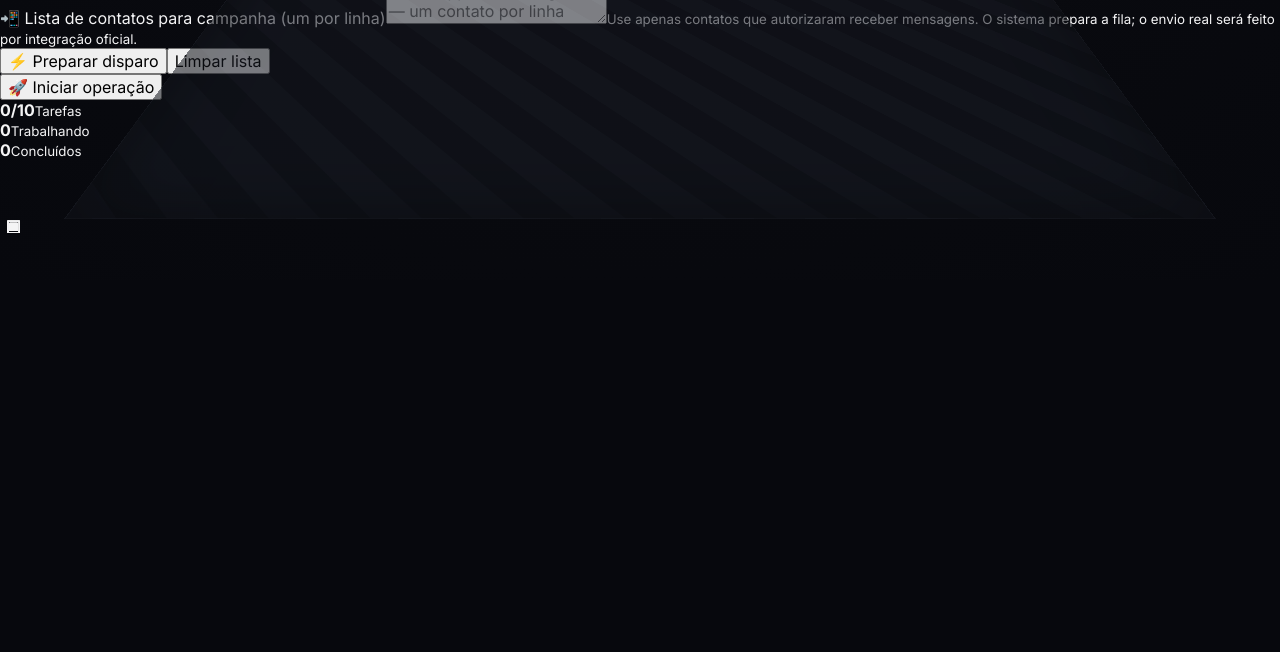
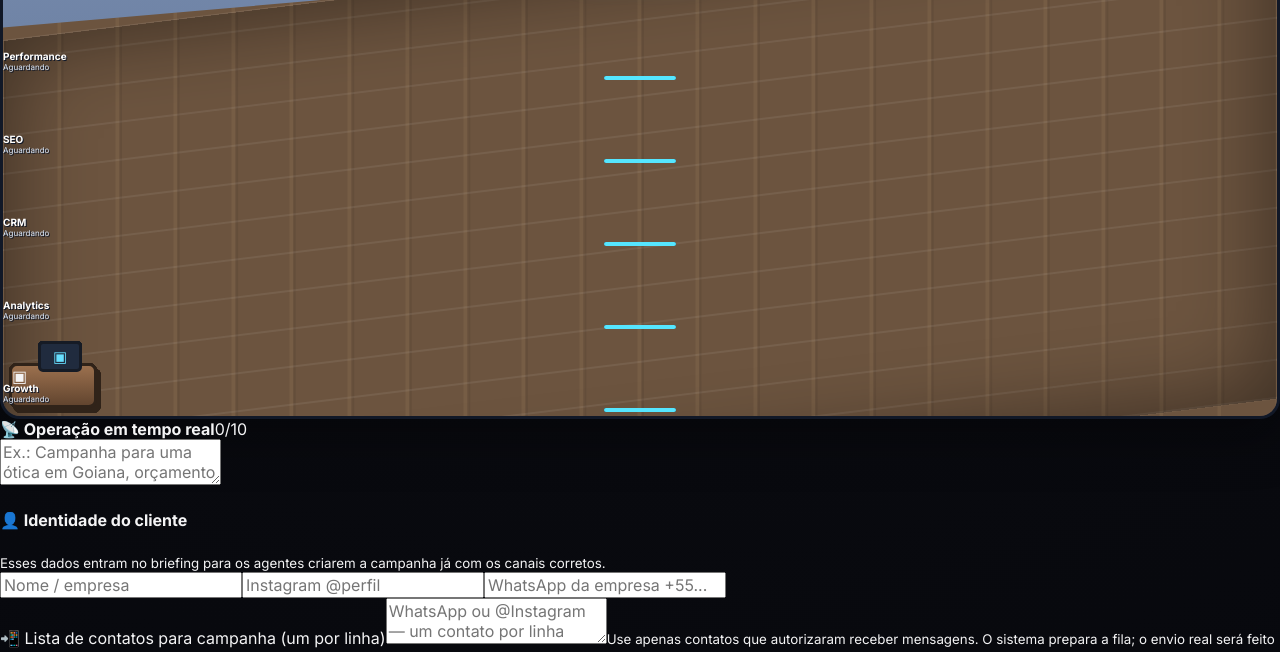
Before and after one commit to adeiltonlins/marketverse-ai, a website: page index.html in a window 1280 px wide. Shown: the part 549-1201 px from the top of the page. Before the commit the page ends 829 px from the top, so only its background shows below. Drawn offline with Linux system fonts and the light colour scheme.

Commit message:
feat: load HQ room visual layer

```diff
--- a/index.html
+++ b/index.html
@@ -11,6 +11,7 @@
   <link rel="stylesheet" href="./styles.css" />
   <link rel="stylesheet" href="./src/hq-next.css" />
   <link rel="stylesheet" href="./src/habbo-live.css" />
+  <link rel="stylesheet" href="./src/hq-room.css" />
 </head>
 <body>
   <div id="app"></div>
```
